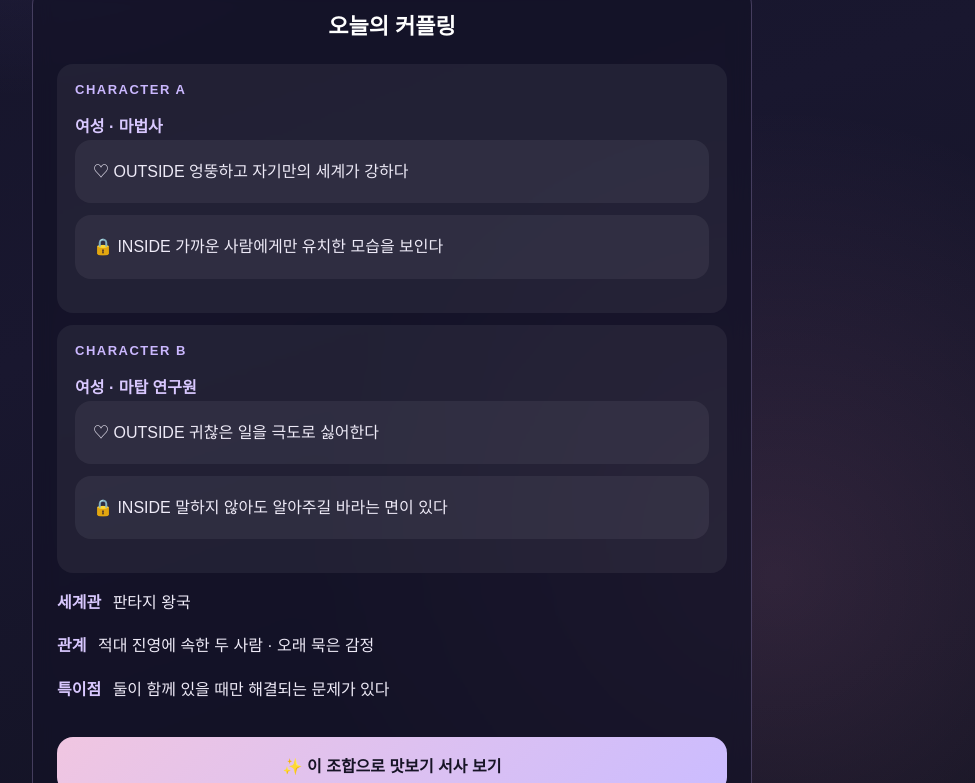
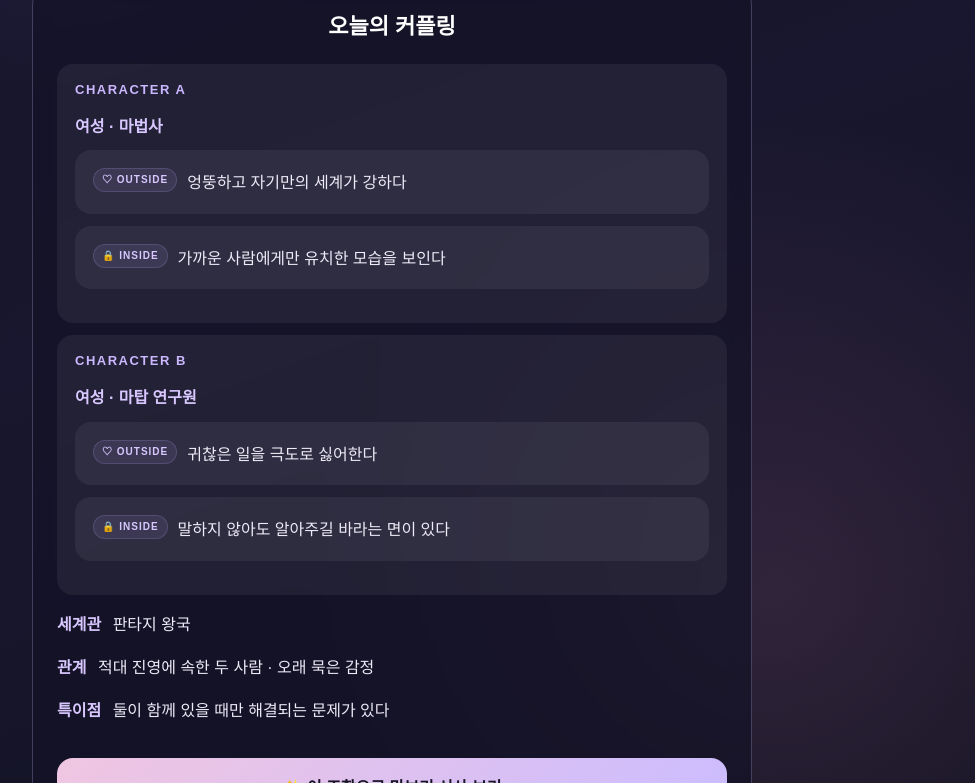
Before and after one commit to kong9123/cp-generator, a website: page public/index.html in a window 1280 px wide. Both pictures are taken after a click on the button "🎲 설정 뽑기". Shown: the part 612-1395 px from the top of the page, without its empty margins (248-1223 px from the left). Drawn offline with Linux system fonts and the light colour scheme.

Commit message:
Update style.css

```diff
--- a/public/style.css
+++ b/public/style.css
@@ -233,3 +233,34 @@ button:active {
   background: rgba(188, 164, 255, 0.15);
   box-shadow: none;
 }
+
+/* =========================
+   CHARACTER 성격 라벨
+========================= */
+
+.personality-row {
+  display: flex;
+  align-items: flex-start;
+  gap: 10px;
+  margin-top: 10px;
+  line-height: 1.6;
+}
+
+.personality-label {
+  flex-shrink: 0;
+  padding: 3px 8px;
+
+  font-size: 10px;
+  font-weight: 700;
+  letter-spacing: 1px;
+
+  color: #d8c8ff;
+  background: rgba(188, 164, 255, 0.1);
+  border: 1px solid rgba(188, 164, 255, 0.18);
+  border-radius: 20px;
+}
+
+.personality-row > span:last-child {
+  padding-top: 2px;
+  color: #eeeaf7;
+}
```
